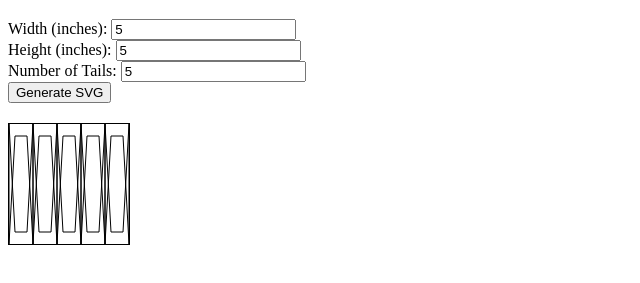
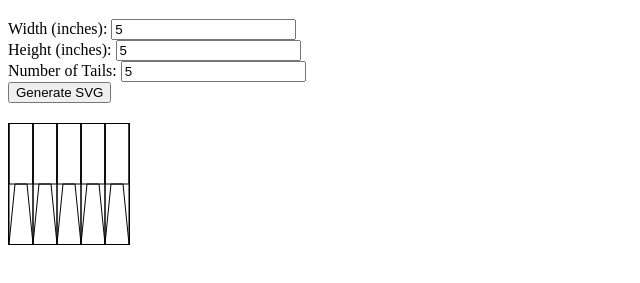
Before and after one commit to Craigkenison/svg-dovetail-generator, a plain HTML site: page index.html in a window 1280 px wide. Both pictures are taken after typing "5", "5", "5" into the empty fields and a click on the button "Generate SVG". Shown: the part 61-344 px from the top of the page, without its empty margins (0-640 px from the left). Drawn offline with Linux system fonts and the light colour scheme.

Commit message:
Update index.html

```diff
--- a/index.html
+++ b/index.html
@@ -48,31 +48,33 @@
             svg.setAttribute("height", scaledHeight);
 
             const tailWidth = width / numTails;
-            const pinWidth = tailWidth * 0.5; // Assume pin width is half of tail width
-            const socketWidth = tailWidth * 0.5; // Assume socket width is half of tail width
+            const pinWidth = tailWidth / 2;
+            const halfPinWidth = pinWidth / 2;
+            const tailHeight = height / 2;
+            const angle = Math.atan(tailHeight / halfPinWidth);
+            const deltaX = tailHeight / Math.tan(angle);
 
             for (let i = 0; i < numTails; i++) {
                 const path = document.createElementNS(svgNS, "path");
 
                 // Coordinates for the dovetail path
                 const x1 = i * tailWidth * scale;
-                const x2 = (i * tailWidth + pinWidth / 2) * scale;
-                const x3 = ((i + 1) * tailWidth - pinWidth / 2) * scale;
+                const x2 = (i * tailWidth + halfPinWidth) * scale;
+                const x3 = ((i + 1) * tailWidth - halfPinWidth) * scale;
                 const x4 = (i + 1) * tailWidth * scale;
                 const y1 = 0;
-                const y2 = height * scale;
-                const y3 = (height - socketWidth) * scale;
-                const y4 = socketWidth * scale;
+                const y2 = (height - tailHeight) * scale;
+                const y3 = height * scale;
 
                 const d = `
                     M ${x1} ${y1}
-                    L ${x2} ${y3}
-                    L ${x3} ${y3}
+                    L ${x2 - deltaX * scale} ${y2}
+                    L ${x3 + deltaX * scale} ${y2}
                     L ${x4} ${y1}
-                    L ${x4} ${y2}
-                    L ${x3} ${y4}
-                    L ${x2} ${y4}
-                    L ${x1} ${y2}
+                    L ${x4} ${y3}
+                    L ${x3} ${y2}
+                    L ${x2} ${y2}
+                    L ${x1} ${y3}
                     Z
                 `;
 
```
